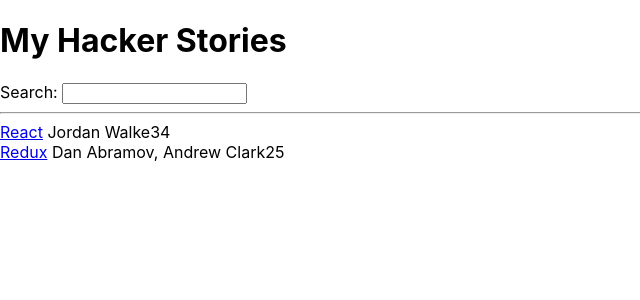
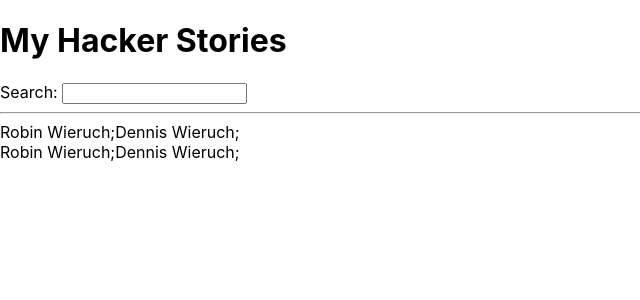
Before and after one commit to Agustin-MC/the_one_with_hooks, a React (Create React App) app in the folder react_tutorial/: page / in a window 1280 px wide. Shown: the top 300 px of the page, without its empty margins (0-640 px from the left). Built offline with nearby package versions, Linux system fonts and the light colour scheme.

Commit message:
React Component instantiation

```diff
--- a/react_tutorial/src/App.js
+++ b/react_tutorial/src/App.js
@@ -1,23 +1,15 @@
 import React from 'react';
+class Developer {
+    constructor(firstName, lastName) {
+        this.firstName = firstName;
+        this.lastName = lastName;
+    }
 
-const list = [
-    {
-        title: 'React',
-        url: 'https://reactjs.org/',
-        author: 'Jordan Walke',
-        num_comments: 3,
-        points: 4,
-        objectID: 0,
-    },
-    {
-        title: 'Redux',
-        url: 'https://redux.js.org/',
-        author: 'Dan Abramov, Andrew Clark',
-        num_comments: 2,
-        points: 5,
-        objectID: 1,
-    },
-];
+    getName() {
+        return this.firstName + ' ' + this.lastName;
+    }
+}
+
 
 function App() {
     return (
@@ -29,22 +21,29 @@
 
             <hr />
 
+            {/* creating an instance of List component */}
+            <List />
+            {/* creating another instance of List component */}
             <List />
         </div>
     );
 }
 
+// definition of List component
 function List() {
-    return list.map(function(item) {
-        return (
-            <div key={item.objectID}>
-                <span> <a href={item.url}>{item.title}</a> </span>
-                <span>{item.author}</span>
-                <span>{item.num_comments}</span>
-                <span>{item.points}</span>
-            </div>
-        );
-    });
+    // class instantiation
+    const robin = new Developer('Robin', 'Wieruch');
+
+    // another class instantiation
+    const dennis = new Developer('Dennis', 'Wieruch');
+
+    return (
+        <div>
+            {robin.getName()};
+            {dennis.getName()};
+
+        </div>
+    );
 }
 
 export default App;
```
